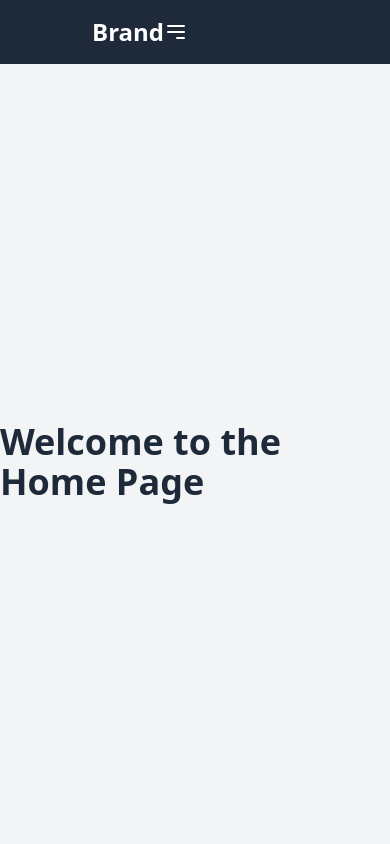
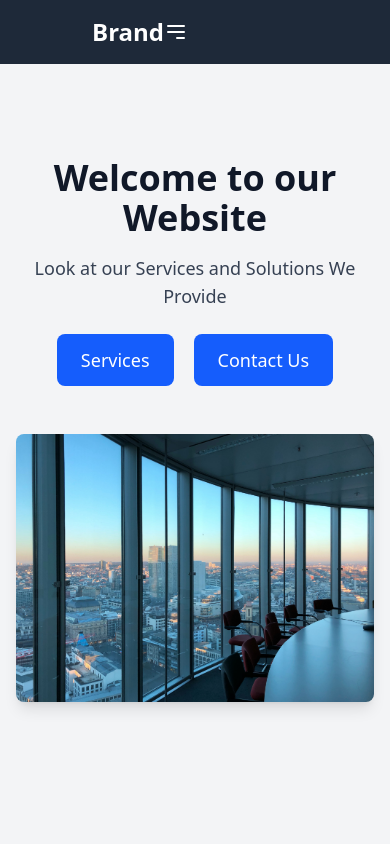
Before and after one commit to omkar1103/InterTask, a React (Vite) app: page / in a window 390 px wide. Shown: the top 844 px of the page. Built offline with nearby package versions, Linux system fonts and the light colour scheme.

Commit message:
Added contact us form and created home page

```diff
--- a/src/App.jsx
+++ b/src/App.jsx
@@ -1,45 +1,46 @@
 import React from "react";
 import Nav from "./components/Nav";
 import Footer from "./components/Footer";
+import Home from "./components/Home";
+import Contact from "./components/Contact";
 
 function App() {
   return (
     <div className="flex flex-col min-h-screen">
       <Nav />
+      <Home/>
+
       <main className="flex-grow pb-16">
-      <section
-        id="home"
-        className="h-screen bg-gray-100 pt-20 flex items-center justify-center"
-      >
-        <h1 className="text-4xl font-bold">Welcome to the Home Page</h1>
-      </section>
+
         <hr />
         <section
           id="about"
-        className="h-screen bg-gray-100 pt-20 flex items-center justify-center"
+          className="min-h-screen bg-gray-100 pt-20 flex items-center justify-center"
         >
           <h1 className="text-4xl font-bold">Welcome to the About Us Page</h1>
         </section>
         <hr />
         <section
           id="services"
-        className="h-screen bg-gray-100 pt-20 flex items-center justify-center"
+          className="min-h-screen bg-gray-100 pt-20 flex items-center justify-center"
         >
           <h1 className="text-4xl font-bold">Welcome to Our Services</h1>
         </section>
         <hr />
         <section
           id="contact"
-        className="h-screen bg-gray-100 pt-20 flex items-center justify-center"
+          className="min-h-screen bg-gray-100 pt-20 flex flex-col items-center justify-center"
         >
-        <h1 className="text-4xl font-bold">Welcome to the Contact Us</h1>
+          <h1 className="text-4xl font-bold">Welcome to Contact Us</h1>
+          <div className="mt-4 w-full max-w-lg">
+            <Contact />
+          </div>
         </section>
       </main>
+
       <Footer />
     </div>
   );
 }
 
-
-
 export default App;
--- /dev/null
+++ b/src/components/Contact.jsx
@@ -0,0 +1,62 @@
+import React, { useState } from "react";
+
+const Contact = () => {
+  const [formData, setFormData] = useState({name: "",email: "",message: ""});
+
+  const handleChange = (e) => {
+    const { name, value } = e.target;
+    setFormData((prevData) => ({
+      ...prevData,
+      [name]: value,
+    }));
+  };
+
+  const handleSubmit = (e) => {
+    e.preventDefault();
+    if (!formData.name || !formData.email || !formData.message) {
+      alert("Please fill in all fields!");
+      return;
+    }
+    alert("Form submitted successfully!");
+    setFormData({ name: "", email: "", message: "" });
+  };
+
+  return (
+    <section id="contact" className="min-h-screen  flex items-center justify-center p-6">
+      <div className="bg-white shadow-lg rounded-2xl p-8 max-w-md w-full text-center border border-b-black">
+        <h2 className="text-3xl font-bold text-gray-900 mb-4">Contact us</h2>
+        <p className="text-gray-600 mb-6">Any Doubt's feel free to ask?</p>
+
+        <form onSubmit={handleSubmit} method="post" className="space-y-6">
+          <div>
+            <input type="text"id="name"name="name" value={formData.name}onChange={handleChange} className="w-full p-3 border border-gray-300 rounded-lg focus:ring-2 focus:ring-blue-500 outline-none"
+              placeholder="Enter Your Name..."
+            />
+          </div>
+
+          <div>
+            <input type="email"id="email"name="email"value={formData.email}onChange={handleChange}className="w-full p-3 border border-gray-300 rounded-lg focus:ring-2 focus:ring-blue-500 outline-none"
+              placeholder="Enter Your Email..."
+            />
+          </div>
+
+          <div>
+            <textarea id="message" name="message" value={formData.message} onChange={handleChange}   className="w-full p-3 border border-gray-300 rounded-lg focus:ring-2 focus:ring-blue-500 outline-none"
+              placeholder="Enter Your Message"
+              rows="4"
+            />
+          </div>
+
+          <button
+            type="submit"
+            className="bg-blue-600 text-white px-6 py-3 rounded-lg text-lg hover:bg-blue-700 transition w-full"
+          >
+            Submit
+          </button>
+        </form>
+      </div>
+    </section>
+  );
+};
+
+export default Contact;
--- /dev/null
+++ b/src/components/Home.jsx
@@ -0,0 +1,43 @@
+import React, { useState } from "react";
+import Contact from "./Contact";
+import homeImage from "../assets/Home.jpg";
+
+function Home() {
+  return (
+    <div>
+      <section id="home" className="min-h-screen bg-gray-100 flex flex-col items-center justify-center px-4">
+        <div className="container mx-auto flex flex-col md:flex-row items-center justify-between w-full">
+
+          <div className="md:w-1/2 text-center md:text-left p-4">
+            <h1 className="text-4xl font-bold text-gray-900 sm:text-5xl md:text-6xl">
+              Welcome to our Website
+            </h1>
+            <p className="text-lg text-gray-700 mt-4 max-w-lg">
+              Look at our Services and Solutions We Provide
+            </p>
+
+            <div className="mt-6 flex space-x-5 justify-center md:justify-start">
+              <a href="#services" className="bg-blue-600 text-white px-6 py-3 rounded-lg text-lg hover:bg-blue-700 transition">
+                Services
+              </a>
+              <a
+                href="#contact"
+                className="bg-blue-600 text-white px-6 py-3 rounded-lg text-lg hover:bg-blue-700 transition"
+              >
+                 Contact Us
+              </a>
+            </div>
+          </div>
+
+          <div className="md:w-1/2 flex justify-center mt-8 md:mt-0">
+            <img src={homeImage} alt="Home Illustration" className="w-full max-w-md md:max-w-lg rounded-lg shadow-lg" />
+          </div>
+
+        </div>
+      </section>
+
+    </div>
+  );
+}
+
+export default Home;
```
Also changed, not shown: src/assets/Home.jpg (added). Lines whose indentation alone changed are shown as unchanged.
